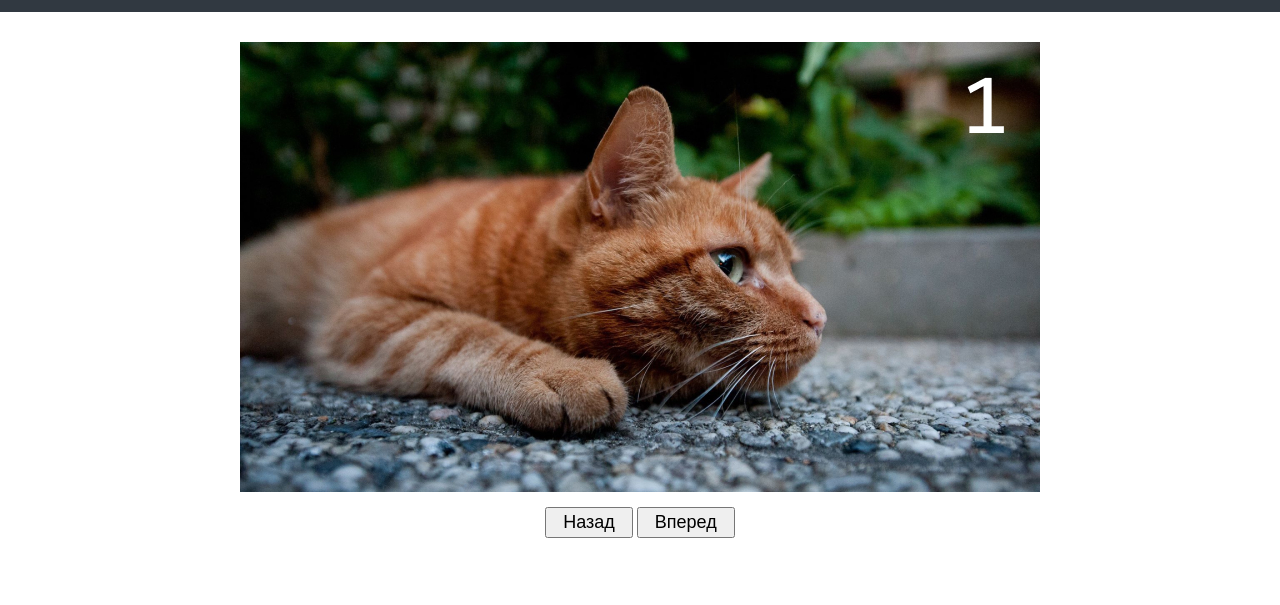
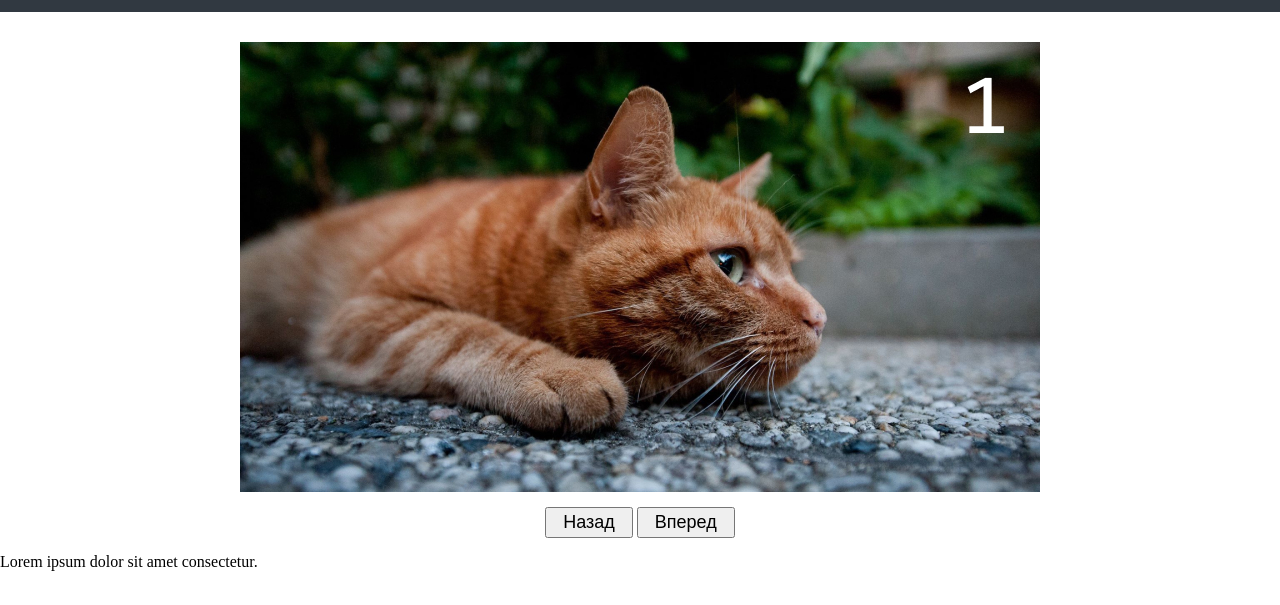
Before and after one commit to vi969/slider-cats, a plain HTML site: page index.html in a window 1280 px wide. Shown: the part 77-682 px from the top of the page. Drawn offline with Linux system fonts and the light colour scheme.

```diff
--- a/index.html
+++ b/index.html
@@ -25,6 +25,10 @@
         <button id="btnNext">Вперед</button>
     </div>
 
+    <div class="new-block">
+        <p>Lorem ipsum dolor sit amet consectetur.</p>
+    </div>
+
     <script src="./js/main.js"></script>
 
 </body>
```
